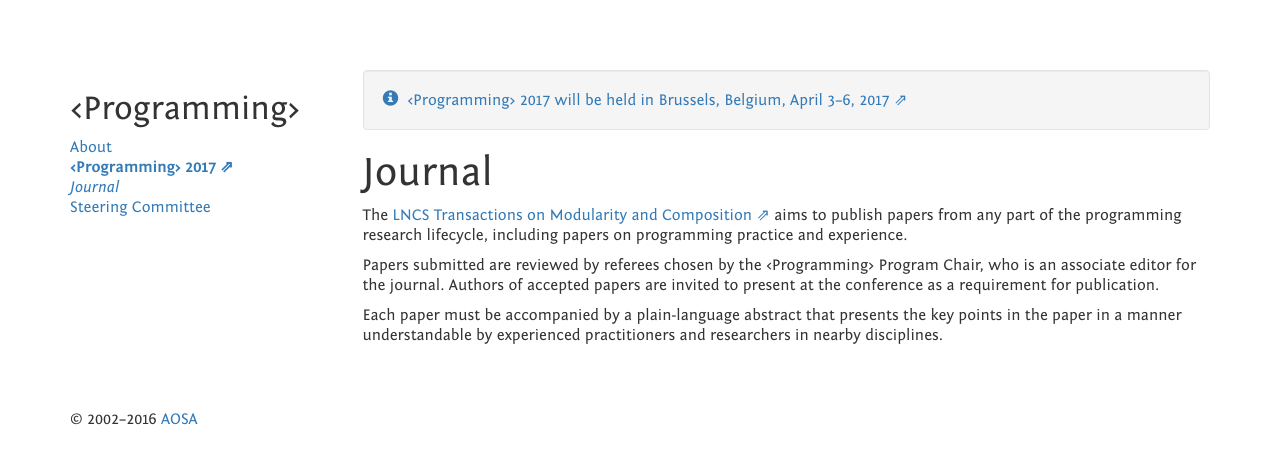
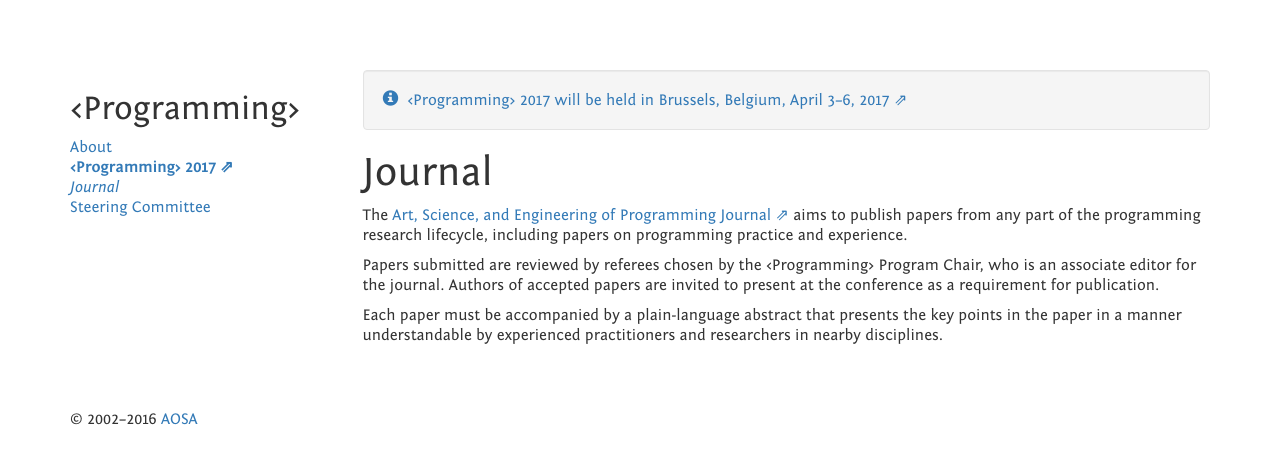
Before and after one commit to programming-conference/programming-conference.github.io, a Jekyll site: the page built from journal/index.markdown, in a window 1280 px wide. Shown: the top 464 px of the page. Built offline with Jekyll 4.4.1, drawn with Linux system fonts in a browser that asks for light colours; nearby versions of some CDN libraries.

Commit message:
minor edits

```diff
--- a/journal/index.markdown
+++ b/journal/index.markdown
@@ -4,7 +4,7 @@ short: Journal
 order: 800
 
 ---
-The [LNCS Transactions on Modularity and Composition](http://www.springer.com/series/7584) aims to publish papers from any part of the programming research lifecycle, including papers on programming practice and experience.
+The [Art, Science, and Engineering of Programming Journal](http://blog.programming-journal.org) aims to publish papers from any part of the programming research lifecycle, including papers on programming practice and experience.
 
 Papers submitted are reviewed by referees chosen by the ‹Programming› Program Chair, who is an associate editor for the journal. Authors of accepted papers are invited to present at the conference as a requirement for publication.
 
```
